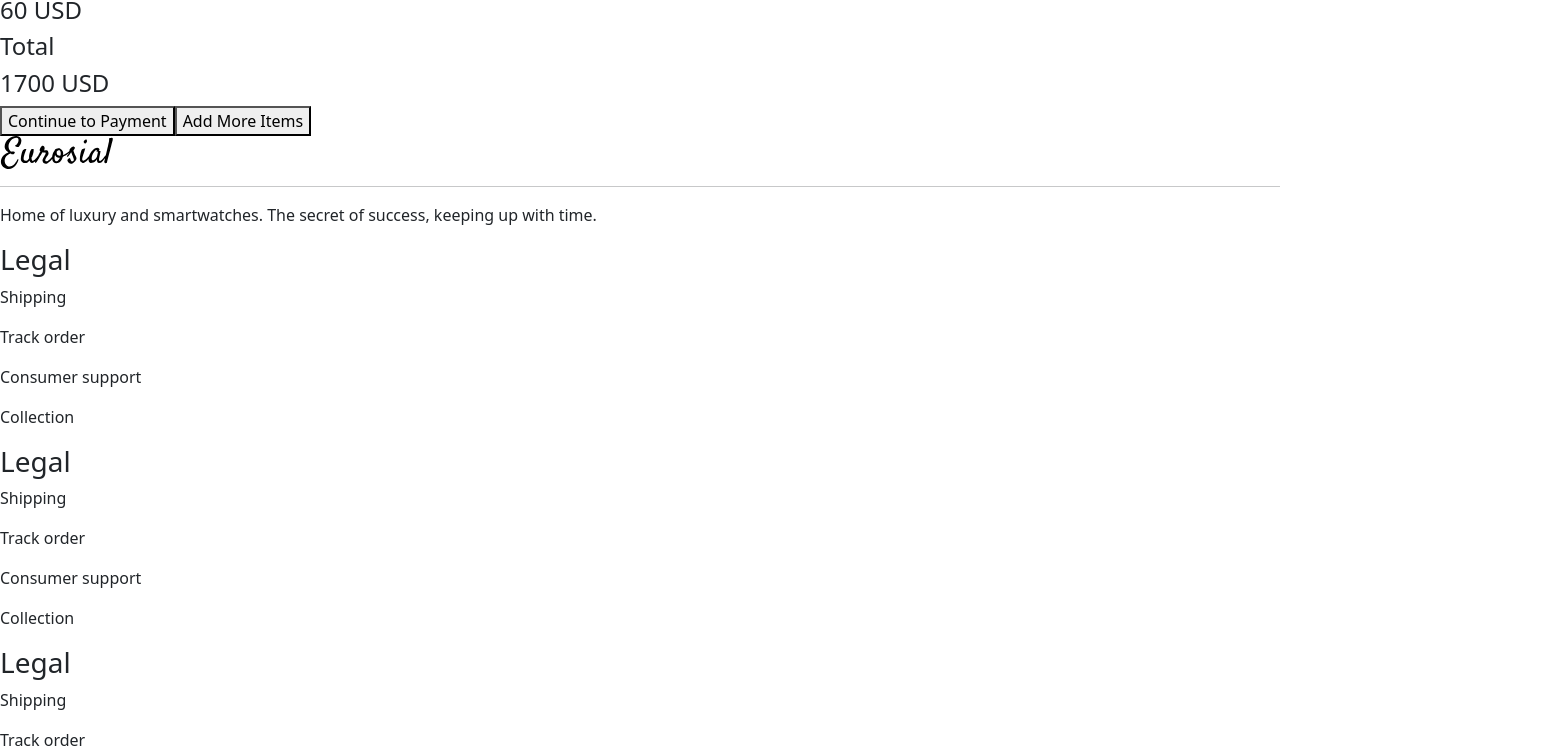
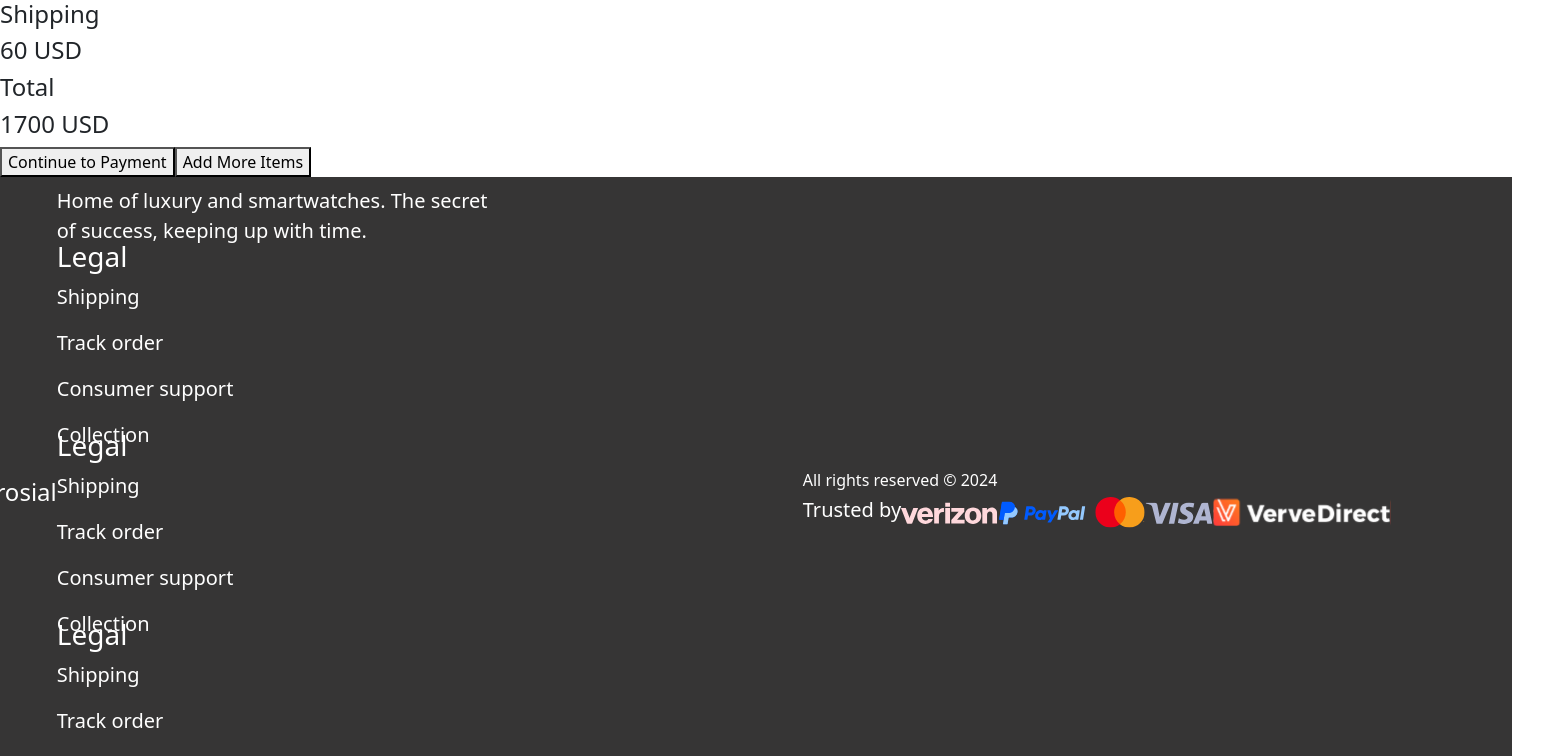
Before and after one commit to Loocee/Euro, a React (Create React App) app: page /checkout in a window 1280 px wide. Shown: the part 1528-2284 px from the top of the page, 1545 px wide, since content can reach past the window. Built offline with nearby package versions, Linux system fonts and the light colour scheme.

Commit message:
Updated code

```diff
--- a/src/App.jsx
+++ b/src/App.jsx
@@ -3,7 +3,7 @@
 import Home from "./pages/Home";
 import CartPage from "./pages/CartPage";
 import CheckoutPage from "./pages/CheckoutPage";
-import SuccessPage from "./pages/CheckoutPage";
+import SuccessPage from "./pages/Success";
 
 export default function App() {
   return (
--- a/src/components/Control.jsx
+++ b/src/components/Control.jsx
@@ -2,7 +2,7 @@
 
 const PreviousButton = ({ onClick }) => {
   return (
-    <button onClick={onClick}>
+    <button className="home-previous" onClick={onClick}>
       <svg
         width="15"
         height="21"
@@ -22,7 +22,7 @@
 
 const NextButton = ({ onClick }) => {
   return (
-    <button onClick={onClick}>
+    <button className="home-next" onClick={onClick}>
       Next
       <svg
         width="15"
--- a/src/components/Footer.jsx
+++ b/src/components/Footer.jsx
@@ -1,5 +1,4 @@
 import React, { useEffect, useState } from "react";
-import { ReactComponent as Logo } from "../images/Eurosial.svg";
 import { ReactComponent as Verizon } from "../images/Logo.svg.svg";
 import { ReactComponent as Paypal } from "../images/paypal_logo.svg.svg";
 import { ReactComponent as Mastercard } from "../images/mastercard_symbol.svg.svg";
@@ -24,11 +23,11 @@
 
   return (
     <footer>
-      <Logo />
+      <h4>Eurosial</h4>
       <hr />
 
       <div>
-        <div>
+        <div className="footer-slogan">
           <p>{para}</p>
         </div>
         <div>
@@ -42,10 +41,10 @@
         </div>
       </div>
       <div>
-        <div>
+        <div className="copy">
           <p>All rights reserved &copy; {year}</p>
         </div>
-        <div>
+        <div className="trusted">
           <span>Trusted by</span>
           <Verizon />
           <Paypal />
--- a/src/components/Header.jsx
+++ b/src/components/Header.jsx
@@ -1,17 +1,10 @@
 import React from "react";
-import backgroundImage from "../images/background.png";
 import { para } from "../productImage";
 
 export default function Header() {
-  const divContainerStyle = {
-    backgroundImage: `url(${backgroundImage})`,
-    backgroundSize: "cover",
-    backgroundPosition: "center",
-  };
-
   return (
     <header>
-      <div className="div-container container" style={divContainerStyle}>
+      <div className="container header-container">
         <div>
           <h1>We are timeless</h1>
         </div>
--- a/src/components/Legal.jsx
+++ b/src/components/Legal.jsx
@@ -2,7 +2,7 @@
 
 export default function Legal() {
   return (
-    <div>
+    <div className="legal-div">
       <h3>Legal</h3>
       <div>
         <p>Shipping</p>
--- a/src/components/Nav.jsx
+++ b/src/components/Nav.jsx
@@ -1,26 +1,23 @@
-import React from "react";
+import React, { useState } from "react";
 import { ReactComponent as Logo } from "../images/Eurosial.svg";
 import { Link } from "react-router-dom";
 
 export const Navbar = () => {
+  const [isMenuOpen, setIsMenuOpen] = useState(false);
+
+  const handleToggle = () => {
+    setIsMenuOpen(!isMenuOpen);
+  };
   return (
     <nav className="navbar navbar-expand-lg navbar-light bg-light">
       <div className="container">
         <div className="navbar-brand">
           <Logo />
         </div>
-        <button
-          className="navbar-toggler"
-          type="button"
-          data-toggle="collapse"
-          data-target="#navbarNav"
-          aria-controls="navbarNav"
-          aria-expanded="false"
-          aria-label="Toggle navigation"
-        >
+        <button className="navbar-toggler" type="button" onClick={handleToggle}>
           <span className="navbar-toggler-icon"></span>
         </button>
-        <div className="collapse navbar-collapse" id="navbarNav">
+        <div className={`collapse navbar-collapse ${isMenuOpen ? "show" : ""}`}>
           <div className="navbar-middle mx-auto">
             <ul className="navbar-nav">
               <li className="nav-item">
@@ -76,7 +73,7 @@
   };
 
   return (
-    <nav className="navbar navbar-expand-lg navbar-light bg-light">
+    <nav className="navbar filter navbar-expand-lg navbar-light bg-light">
       <div className="container">
         <form className="form-inline" onSubmit={handleSearch}>
           <div className="input-group">
--- a/src/components/ProductListing.jsx
+++ b/src/components/ProductListing.jsx
@@ -5,7 +5,7 @@
 
 export function List(props) {
   return (
-    <div className="card">
+    <div className="card product-frame">
       <div className="top">
         <Like />
         <Images img={props.img} />
--- a/src/index.js
+++ b/src/index.js
@@ -1,6 +1,6 @@
 import { StrictMode } from "react";
 import { createRoot } from "react-dom/client";
-
+import "./styles.css";
 import "bootstrap/dist/css/bootstrap.css";
 import App from "./App";
 const rootElement = document.getElementById("root");
--- a/src/pages/CheckoutPage.js
+++ b/src/pages/CheckoutPage.js
@@ -8,10 +8,15 @@
   Payment,
   ContinuePayment,
 } from "../components/Details";
-import { shipOption } from "../productImage";
+import { shipOption, checkoutProducts } from "../productImage";
+import Images from "../components/Images";
 
 function createShippingOptions(option) {
   return <TopLeft key={option.id} text={option.text} />;
+}
+
+function createCheckoutImages(image) {
+  return <Images key={image.id} text={image.imgURL} />;
 }
 
 function CheckoutPage() {
@@ -26,6 +31,7 @@
           <Payment />
         </div>
         <div className="right">
+          <div>{checkoutProducts.map(createCheckoutImages)}</div>
           <ContinuePayment />
         </div>
       </div>
--- a/src/pages/Home.js
+++ b/src/pages/Home.js
@@ -21,19 +21,32 @@
   };
 
   return (
-    <>
+    <div className="home-container">
+      <div className="home-body">
         <Navbar />
         <Header />
         <Filter />
+        <div className="heading new-product">
+          <div>
             <NewProduct />
-      {newProducts.map(createProduct)}
+          </div>
+          <div className="new-products"> {newProducts.map(createProduct)}</div>
+        </div>
+        <div className="heading available-products">
+          <div>
             <AvailableProduct />
+          </div>
+          <div className="new-products">
+            {" "}
             {availableProducts.map(createProduct)}
-      <div>
+          </div>
+          <div className="home-control">
             <PreviousButton onClick={handlePreviousClick} />
             <NextButton onClick={handleNextClick} />
           </div>
+        </div>
+      </div>
       <Footer />
-    </>
+    </div>
   );
 }
--- a/src/pages/Success.js
+++ b/src/pages/Success.js
@@ -1,9 +1,38 @@
 import React from "react";
+import { useNavigate } from "react-router-dom";
+import { Navbar } from "../components/Nav";
+import { CheckoutHeading } from "../components/Heading";
+import { TopLeft, Details, Payment } from "../components/Details";
+import { shipOption } from "../productImage";
+
+function createShippingOptions(option) {
+  return <TopLeft key={option.id} text={option.text} />;
+}
 
 function SuccessPage() {
+  const navigate = useNavigate();
+
+  const handleCheckout = () => {
+    navigate("/shop");
+  };
+
   return (
     <div>
-      <h1>hjjj</h1>
+      <Navbar />
+      <CheckoutHeading />
+      <div>
+        <div className="left">
+          {shipOption.map(createShippingOptions)}
+          <Details />
+          <Payment />
+        </div>
+        <div className="right">
+          <div>
+            <h4>Congratulations, your order was Successful.</h4>
+          </div>
+          <button onClick={handleCheckout}>Back to Shopping</button>
+        </div>
+      </div>
     </div>
   );
 }
--- a/src/styles.css
+++ b/src/styles.css
@@ -1,8 +1,15 @@
-.App {
-  font-family: sans-serif;
-  text-align: center;
+body {
+  background-color: #f8f8f8;
+  min-height: 100vh;
 }
-
+body,
+footer {
+  width: 1512px;
+  display: flex;
+  justify-content: center;
+  align-items: center;
+  margin: 0;
+}
 .category-filter,
 .price-filter {
   display: flex;
@@ -21,8 +28,121 @@
   height: 1em;
 }
 
-.div-container {
+.home-container {
+  width: 100%;
+}
+.home-body {
+  height: 4182px;
+  padding: 28px 56px;
+}
+
+.home-body,
+.new-product,
+.available-products {
+  display: grid;
+  gap: auto;
+}
+.header {
   background-image: url("./images/background.png");
   background-size: cover;
   background-position: center;
+  width: 1391px;
+  height: 312px;
+  color: white;
 }
+.header-container h1 {
+  font-size: 64px;
+}
+
+.header-container p {
+  font-size: 24px;
+}
+
+nav {
+  width: 1398px;
+  height: 75px;
+}
+
+.filter {
+  width: 1388px;
+  height: 64px;
+}
+
+.heading {
+  width: 1400px;
+  font-size: 36px;
+}
+
+.new-product {
+  height: 676.31px;
+}
+
+.new-products {
+  display: grid;
+  grid-template-columns: 1fr 1fr 1fr; /* Three equal columns */
+  grid-gap: 20px; /* Adjust the value to set the desired gap size */
+}
+
+.product-frame {
+  width: 448px;
+  height: 579.31px;
+}
+
+.available-products {
+  height: 2639px;
+}
+
+.home-control {
+  width: 428px;
+  height: 43px;
+  display: flex;
+  justify-content: space-between;
+}
+.home-control,
+.legal-div p,
+footer span {
+  font-size: 20px;
+}
+.home-previous {
+  width: 151px;
+  height: 43px;
+}
+
+.home-next {
+  width: 116px;
+  height: 43px;
+}
+
+footer {
+  height: 640px;
+  color: white;
+  background-color: #363535;
+}
+
+footer hr {
+  width: 1407px;
+}
+
+.footer-slogan {
+  width: 452px;
+  height: 54px;
+  font-size: 20px;
+}
+
+.legal-div {
+  width: 746px;
+  height: 189px;
+}
+
+.legal-div h3 {
+  font-size: 24;
+}
+
+.copy {
+  width: 258px;
+  height: 27px;
+}
+.trusted {
+  width: 742px;
+  height: 30.47px;
+}
```
Lines whose indentation alone changed are shown as unchanged.
